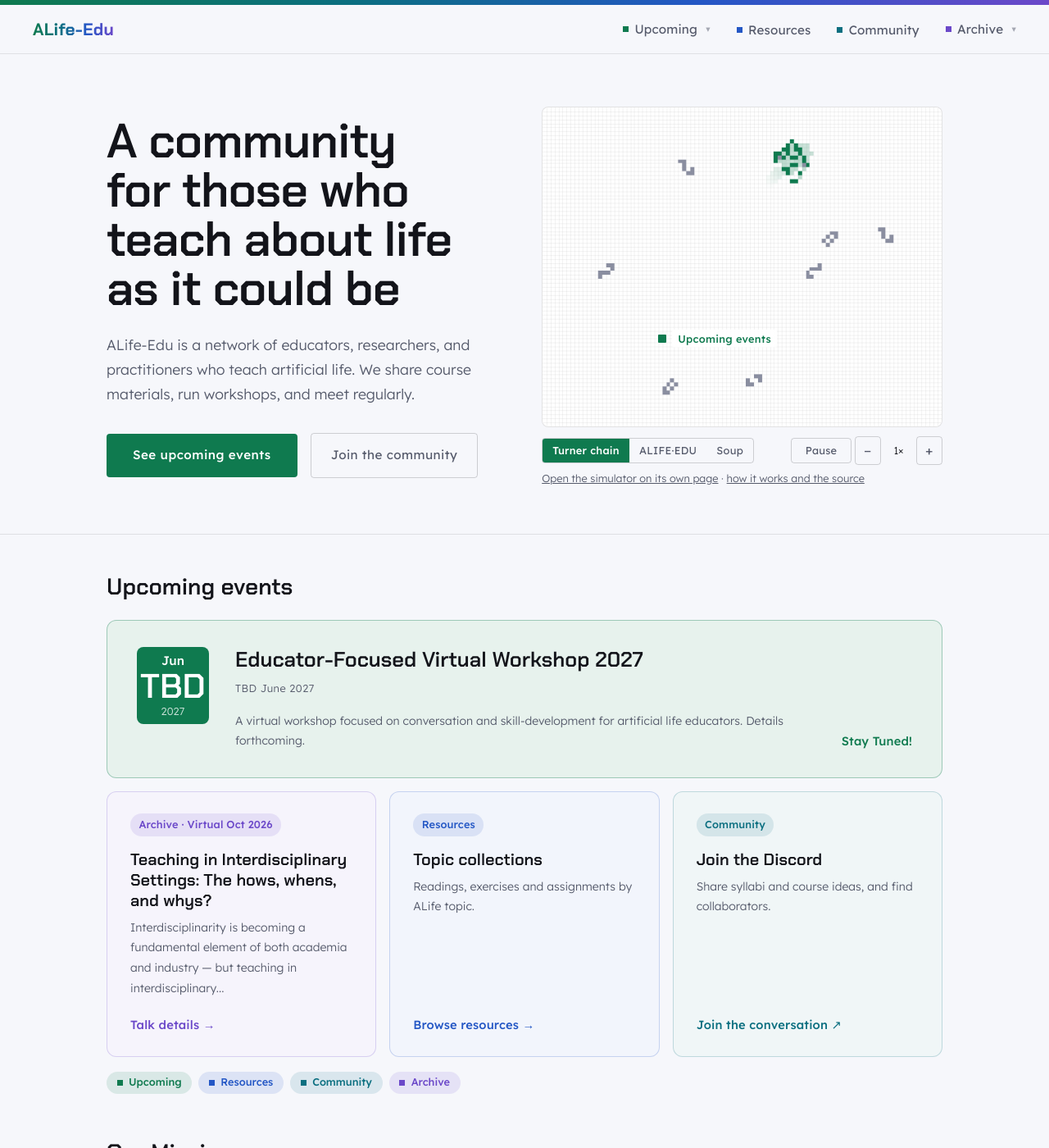
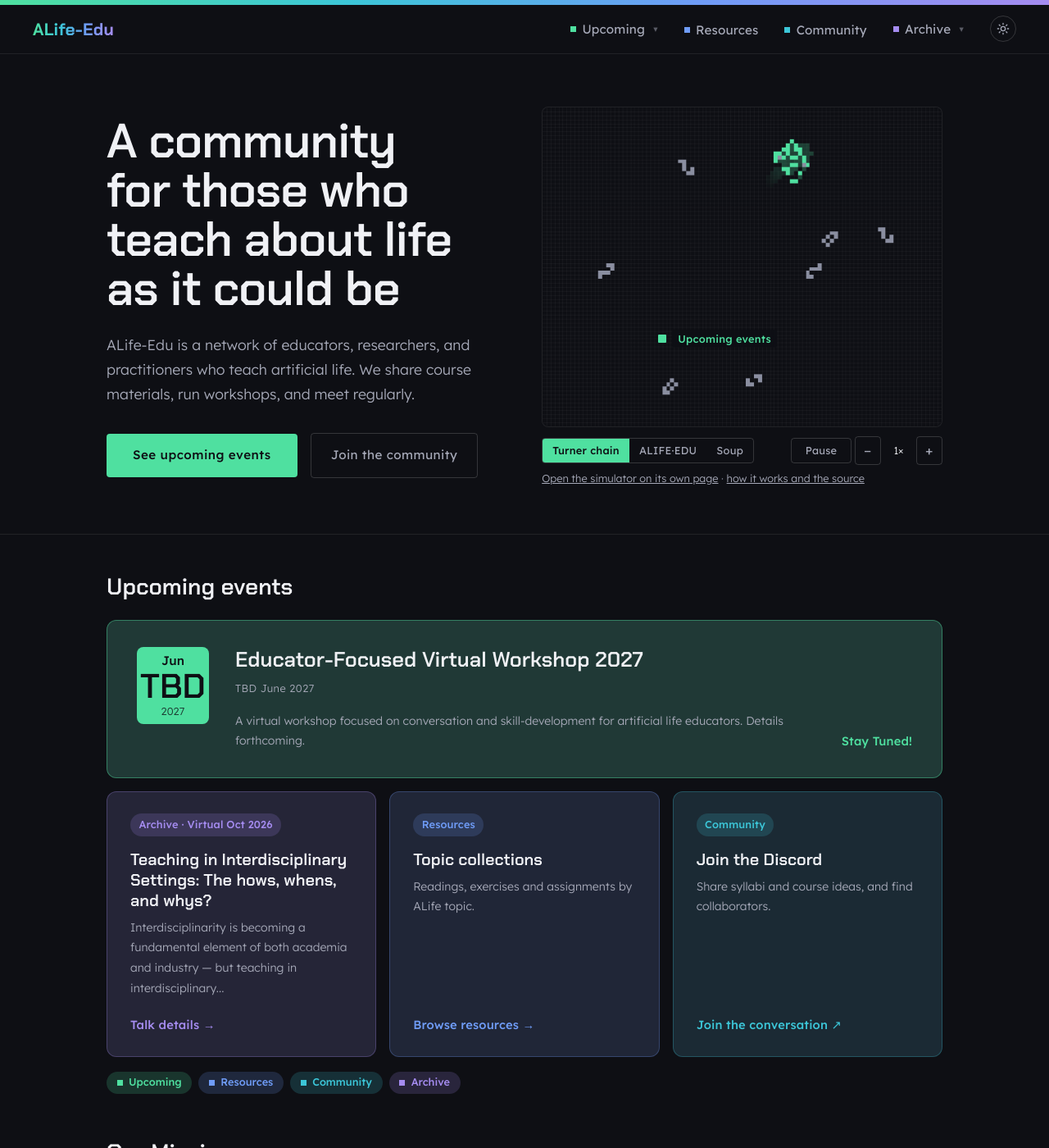
Before and after one commit to alife-edu/alife-edu.github.io, a Jekyll site: the page built from index.html, in a window 1280 px wide and 1400 px high. Shown: the whole window at 82% size. Built offline with Jekyll 4.4.1, drawn with Linux system fonts in a browser that asks for light colours.

Commit message:
Dark by default with a light/dark toggle
The site no longer follows the OS colour scheme. It starts dark for everyone; a sun/moon button in the nav (and a Light mode button on the Life playground) sets data-theme="light" on <html> and remembers the choice in localStorage. An inline script in the head applies a saved choice before the page draws, and the Life panel redraws when data-theme changes.

```diff
--- a/_includes/head.html
+++ b/_includes/head.html
@@ -2,6 +2,9 @@
 <meta name="viewport" content="width=device-width, initial-scale=1.0">
 <title>{% if page.collection == "events" %}{{ page.card_title | default: page.nav_label }} — ALife-Edu{% else %}{{ page.title }}{% endif %}</title>
 {% if page.description %}<meta name="description" content="{{ page.description | strip_html }}">{% endif %}
+<!-- Apply a saved light/dark choice before the page draws (see js/theme.js) -->
+<script>try { if (localStorage.getItem('theme') === 'light') document.documentElement.setAttribute('data-theme', 'light'); } catch (e) {}</script>
+<script src="js/theme.js" defer></script>
 <link rel="preconnect" href="https://fonts.googleapis.com">
 <link rel="preconnect" href="https://fonts.gstatic.com" crossorigin>
 <link href="https://fonts.googleapis.com/css2?family=Chakra+Petch:wght@500;600;700&family=Lexend:wght@300;400;500&display=swap" rel="stylesheet">
--- a/_includes/nav.html
+++ b/_includes/nav.html
@@ -44,5 +44,9 @@
       </ul>
     </li>
     {% endif %}
+    <li><button type="button" class="theme-toggle" aria-label="Light mode" aria-pressed="false">
+      <svg class="theme-icon-sun" viewBox="0 0 24 24" aria-hidden="true"><circle cx="12" cy="12" r="4"/><path d="M12 2v2M12 20v2M4.9 4.9l1.4 1.4M17.7 17.7l1.4 1.4M2 12h2M20 12h2M4.9 19.1l1.4-1.4M17.7 6.3l1.4-1.4"/></svg>
+      <svg class="theme-icon-moon" viewBox="0 0 24 24" aria-hidden="true"><path d="M20 14.5A8 8 0 0 1 9.5 4 8 8 0 1 0 20 14.5z"/></svg>
+    </button></li>
   </ul>
 </nav>
--- a/css/base.css
+++ b/css/base.css
@@ -1,8 +1,8 @@
 *, *::before, *::after { box-sizing: border-box; margin: 0; padding: 0; }
 
 /*
-  Colour tokens. The site follows the reader's system setting: dark by default,
-  light under prefers-color-scheme: light.
+  Colour tokens. The site is dark by default; the nav's theme button switches to light
+  by setting data-theme="light" on <html> (js/theme.js, remembered in localStorage).
 
   Four colours carry meaning and read left to right as a time ramp:
     --up    upcoming events (green: alive, coming next); also the primary action
@@ -67,8 +67,7 @@
   --font-body: 'Lexend', 'Segoe UI', system-ui, sans-serif;
 }
 
-@media (prefers-color-scheme: light) {
-  :root {
+:root[data-theme="light"] {
   color-scheme: light;
   --bg: #f6f7fb;
   --panel: #ffffff;
@@ -98,7 +97,6 @@
   --wash-hover: 12%;
   --wash-strong-hover: 12%;
   --card-shadow: 0 10px 24px rgba(20,30,60,0.12);
-  }
 }
 
 /* Meaning classes. The c-teal / c-gold / c-indigo names predate the palette. */
--- a/css/nav.css
+++ b/css/nav.css
@@ -129,3 +129,32 @@ nav {
   margin-bottom: 0.15rem;
 }
 .nav-sub li a.nav-sub-child { padding-left: 2rem; }
+
+/* Light/dark toggle (js/theme.js): shows the sun in dark mode, the moon in light mode */
+.theme-toggle {
+  display: inline-flex;
+  align-items: center;
+  justify-content: center;
+  width: 2rem;
+  height: 2rem;
+  padding: 0;
+  background: none;
+  border: 1px solid var(--border-strong);
+  border-radius: 50%;
+  color: var(--text-mid);
+  cursor: pointer;
+  transition: color 0.2s, border-color 0.2s;
+}
+.theme-toggle:hover { color: var(--text); border-color: var(--border-hover); }
+.theme-toggle svg {
+  width: 1rem;
+  height: 1rem;
+  fill: none;
+  stroke: currentColor;
+  stroke-width: 2;
+  stroke-linecap: round;
+  stroke-linejoin: round;
+}
+.theme-toggle .theme-icon-moon { display: none; }
+:root[data-theme="light"] .theme-toggle .theme-icon-sun { display: none; }
+:root[data-theme="light"] .theme-toggle .theme-icon-moon { display: block; }
--- /dev/null
+++ b/js/theme.js
@@ -0,0 +1,22 @@
+// Light/dark toggle. The site is dark by default; the nav's theme button switches to
+// light by setting data-theme="light" on <html>. The choice is kept in localStorage,
+// and _includes/head.html applies it before the page draws so there's no flash of dark.
+(function () {
+  var root = document.documentElement;
+  var btn = document.querySelector('.theme-toggle');
+  if (!btn) return;
+
+  function sync() {
+    var light = root.getAttribute('data-theme') === 'light';
+    btn.setAttribute('aria-pressed', light ? 'true' : 'false');
+    btn.setAttribute('title', light ? 'Switch to dark mode' : 'Switch to light mode');
+  }
+
+  btn.addEventListener('click', function () {
+    var light = root.getAttribute('data-theme') !== 'light';
+    if (light) root.setAttribute('data-theme', 'light'); else root.removeAttribute('data-theme');
+    try { localStorage.setItem('theme', light ? 'light' : 'dark'); } catch (e) {}
+    sync();
+  });
+  sync();
+})();
--- a/life/panel.css
+++ b/life/panel.css
@@ -14,7 +14,8 @@
 
   Link blocks are the page's own <button>s, so a host can colour each one separately by
   setting --life-link (and --life-link-ring / --life-link-ink) on that button.
-  The defaults follow prefers-color-scheme; the panel redraws when the scheme changes.
+  The defaults are dark; data-theme="light" on <html> switches them to light, and the
+  panel redraws when that attribute changes.
 */
 .life-panel {
   --life-bg: #0e0f14;
@@ -42,8 +43,8 @@
   font-family: var(--life-font);
 }
 
-@media (prefers-color-scheme: light) {
-  .life-panel {
+/* :where() keeps this at the specificity of .life-panel, so host overrides still win. */
+:where(:root[data-theme="light"]) .life-panel {
   --life-bg: #ffffff;
   --life-cell: #8a8ea0;
   --life-word: #13141a;
@@ -61,7 +62,6 @@
   --life-ui-hover: #eef0f6;
   --life-ui-active: #0f7a4f;
   --life-ui-active-ink: #ffffff;
-  }
 }
 
 /* The stage keeps the scene's aspect ratio (100 × 80 cells) at any width. */
--- a/life/panel.js
+++ b/life/panel.js
@@ -72,11 +72,10 @@
     var self = this;
     this.frame = function (now) { self._frame(now); };
     window.addEventListener('resize', function () { clearTimeout(self._rt); self._rt = setTimeout(function () { self.resize(); }, 120); });
-    // colours come from CSS custom properties; re-read them when the colour scheme flips
-    var scheme = window.matchMedia && window.matchMedia('(prefers-color-scheme: light)');
-    if (scheme) {
-      var onScheme = function () { self.resize(); };
-      if (scheme.addEventListener) scheme.addEventListener('change', onScheme); else if (scheme.addListener) scheme.addListener(onScheme);
+    // colours come from CSS custom properties; re-read them when data-theme on <html> flips
+    if ('MutationObserver' in window) {
+      new MutationObserver(function () { self.resize(); })
+        .observe(document.documentElement, { attributes: true, attributeFilter: ['data-theme'] });
     }
     if ('IntersectionObserver' in window) {
       new IntersectionObserver(function (e) { self.visible = e[0].isIntersecting; self.kick(); }).observe(this.stage);
```
Also changed, not shown: life/playground.html (+24 -8 lines). Lines whose indentation alone changed are shown as unchanged.
